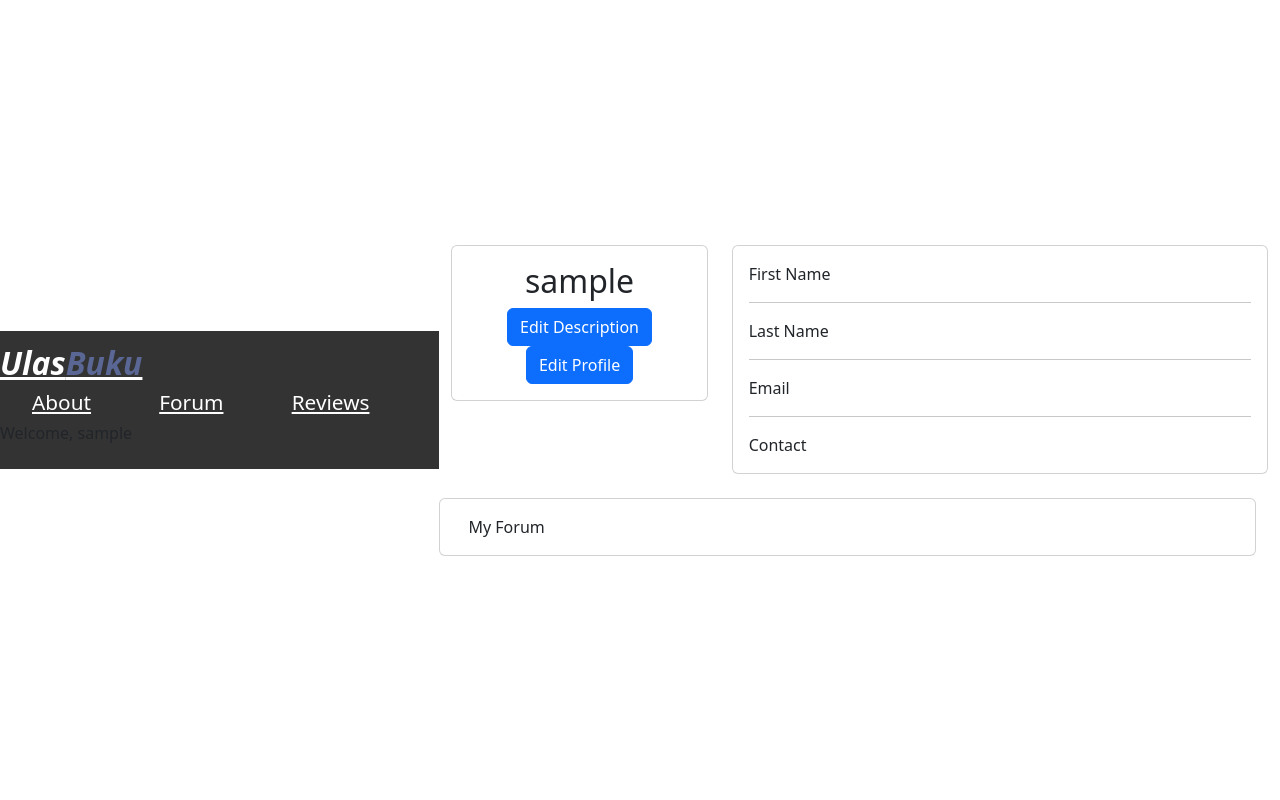
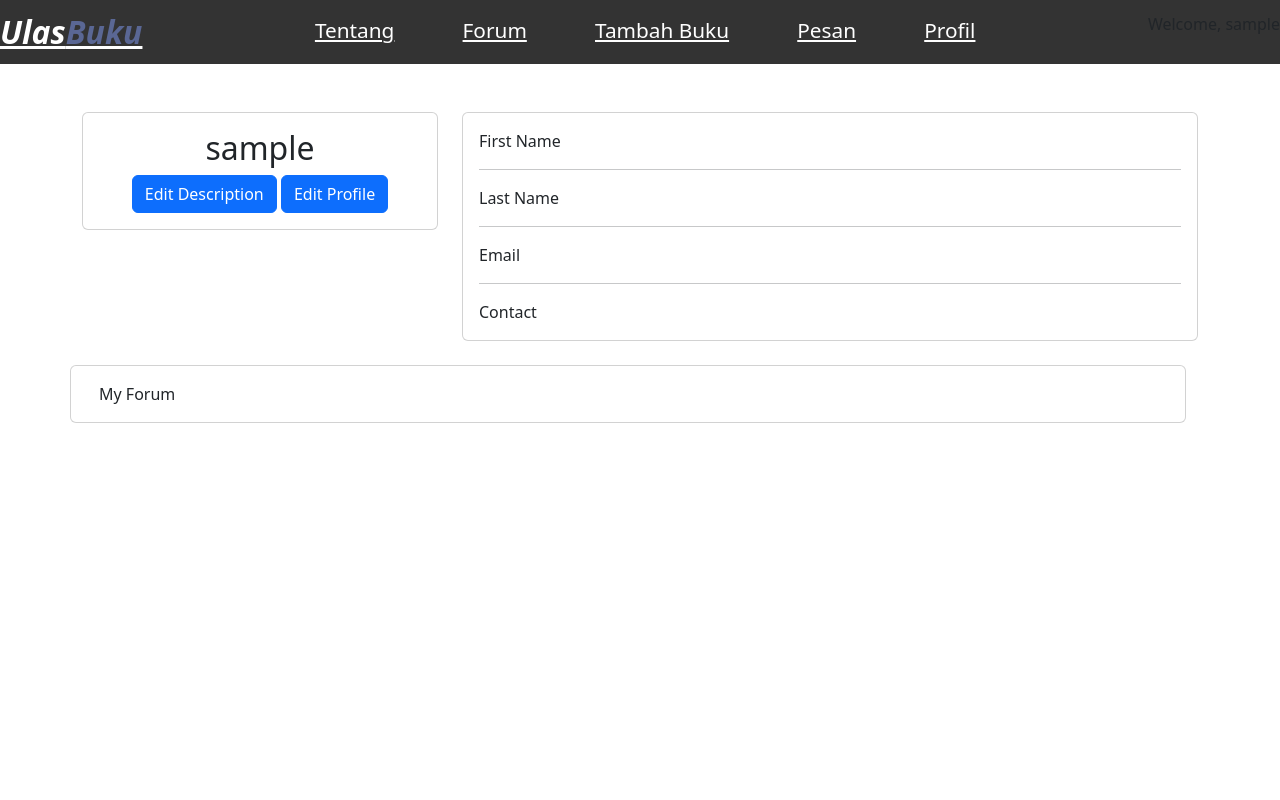
Before and after one commit to kelompok-e10/UlasBuku, a Django app: template user_profile/templates/profile_page.html in a window 1280 px wide. Run offline with Django 4.2, Linux system fonts and the light colour scheme; the template is opened without the code that fills it, so the values that code supplies are empty; the visitor is signed in with stand-in values (Sample User, id 1); some libraries are stand-ins or nearby versions; some web fonts are replaced.

Commit message:
fix navbar user_profile

```diff
--- a/main/templates/main/home.html
+++ b/main/templates/main/home.html
@@ -22,7 +22,7 @@
         {% endif %}
         <a href="{% url 'send_messages:show_messages' %}">Pesan</a>
         {% if user.is_authenticated %}
-        <a href="{% url 'user_profile:view_profile' username=user.username %}">Profile</a>
+        <a href="{% url 'user_profile:view_profile' username=user.username %}">Profil</a>
         {% endif %}
       </div>
 
--- a/user_profile/static/css/user_profile.css
+++ /dev/null
@@ -1,12 +0,0 @@
-body {
-    display: flex;
-    justify-content: center;
-    align-items: center;
-    height: 100vh;
-    margin: 0;
-  }
-
-.card-profilePage {
-    display: flex;
-    justify-content: center;
-}
--- a/user_profile/templates/profile_page.html
+++ b/user_profile/templates/profile_page.html
@@ -16,9 +16,15 @@
 
     <!-- Middle Part -->
     <div class="navbar-middle">
-        <a href="#about">About</a>
-        <a href="#forum">Forum</a>
-        <a href="#Reviews">Reviews</a>
+      <a href="#about">Tentang</a>
+      <a href="#forum">Forum</a>
+      {% if user.is_authenticated %}
+      <a href="{% url 'book:show_main_add_book' %}">Tambah Buku</a>
+      {% endif %}
+      <a href="{% url 'send_messages:show_messages' %}">Pesan</a>
+      {% if user.is_authenticated %}
+      <a href="{% url 'user_profile:view_profile' username=user.username %}">Profil</a>
+      {% endif %}
     </div>
 
     <!-- Right Part -->
@@ -46,7 +52,7 @@
               {% if user.profile.description %}
                   <p id="user-description">{{ user.profile.description }}</p>
               {% endif %}
-              <!-- Tombol untuk membuka modal description -->
+              <!-- Tombol untuk membuka edit profile dan description -->
               {% if user == request.user %}
                   <button class="btn btn-primary" id="addDescriptionBtn">Edit Description</button>
                   <button class="btn btn-primary" id="editProfileBtn">Edit Profile</button>
@@ -80,8 +86,6 @@
                       <button type="button" class="btn btn-secondary" id="cancelEditProfileBtn">Cancel</button>
                       <button type="submit" class="btn btn-primary" id="saveEditProfileBtn">Save Profile</button>
                   </form>
-              {% else %}
-                  <a href="#sendMessage" class="btn btn-secondary" id="sendMessageBtn">Send Message</a>
               {% endif %}
           </div>
         </div>
```
